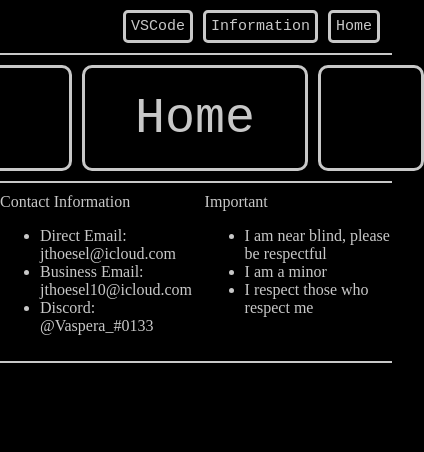
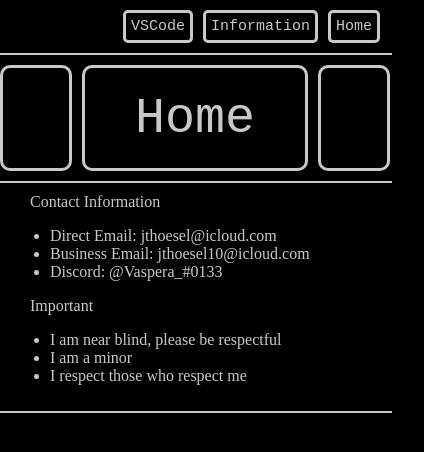
Before and after one commit to Vazpera/about-me, a plain HTML site: page index.html in a window 390 px wide. Shown: the whole page, 424 px wide, since content can reach past the window. Drawn offline with Linux system fonts and the light colour scheme.

Commit message:
Update style.css

```diff
--- a/style.css
+++ b/style.css
@@ -1,7 +1,7 @@
 .black-bg {
   background: black;
-  display:flex;
-  flex-direction:column;
+  display: flex;
+  flex-direction: column;
   gap: 10px;
 }
 
@@ -16,8 +16,8 @@ body {
   align-items: center;
   justify-content: right;
   gap: 10px;
-  padding-right:10px;
-  padding-top:10px;
+  padding-right: 10px;
+  padding-top: 10px;
 }
 
 .box {
@@ -56,6 +56,7 @@ body {
 .link:link {
   text-decoration: none;
 }
+
 .link:hover {
   color: #fff
 }
@@ -99,7 +100,7 @@ body {
   font-family: monospace;
   font-size: 50px;
   min-height: 100px;
-  min-width: 100px;
+  width: 100px;
 }
 
 .center {
@@ -113,8 +114,28 @@ body {
   padding-right: 10px;
 }
 
-.multilist {
-  color: rgba(200,200,200);
-  display: flex;
-  justify-content: space-around;
+
+
+@media screen and (max-width: 992px) {
+  .multilist {
+    color: rgba(200, 200, 200);
+    display: flex;
+    flex-direction: row;
+    justify-content: space-around;
+  }
 }
+
+/* On screens that are 600px wide or less, make the columns stack on top of each other instead of next to each other */
+@media screen and (max-width: 600px) {
+  .multilist {
+    color: rgba(200, 200, 200);
+    display: flex;
+    flex-direction: column;
+    justify-content: space-around;
+    padding-left: 10px
+  }
+
+  .list {
+    padding-left: 20px;
+  }
+}
```
